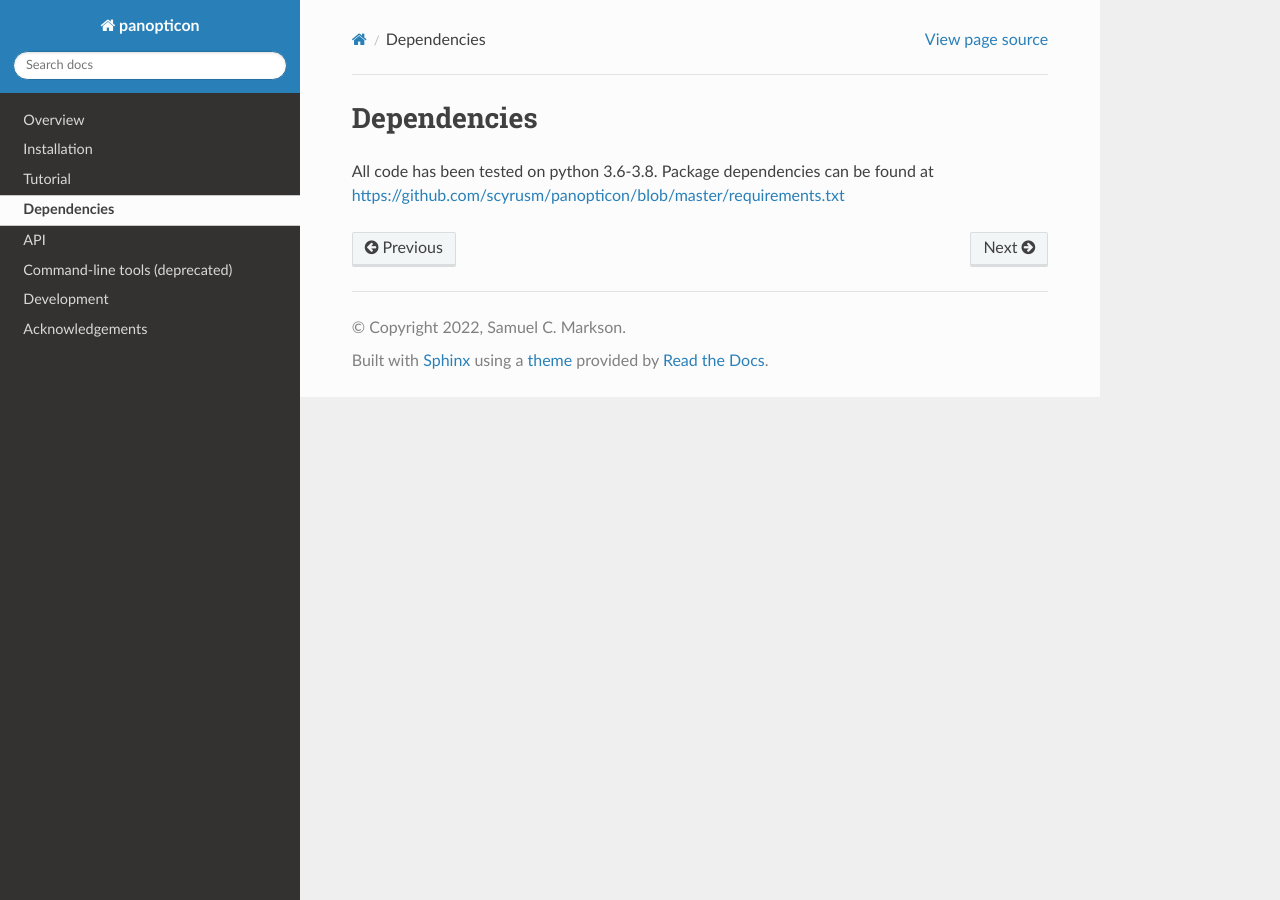
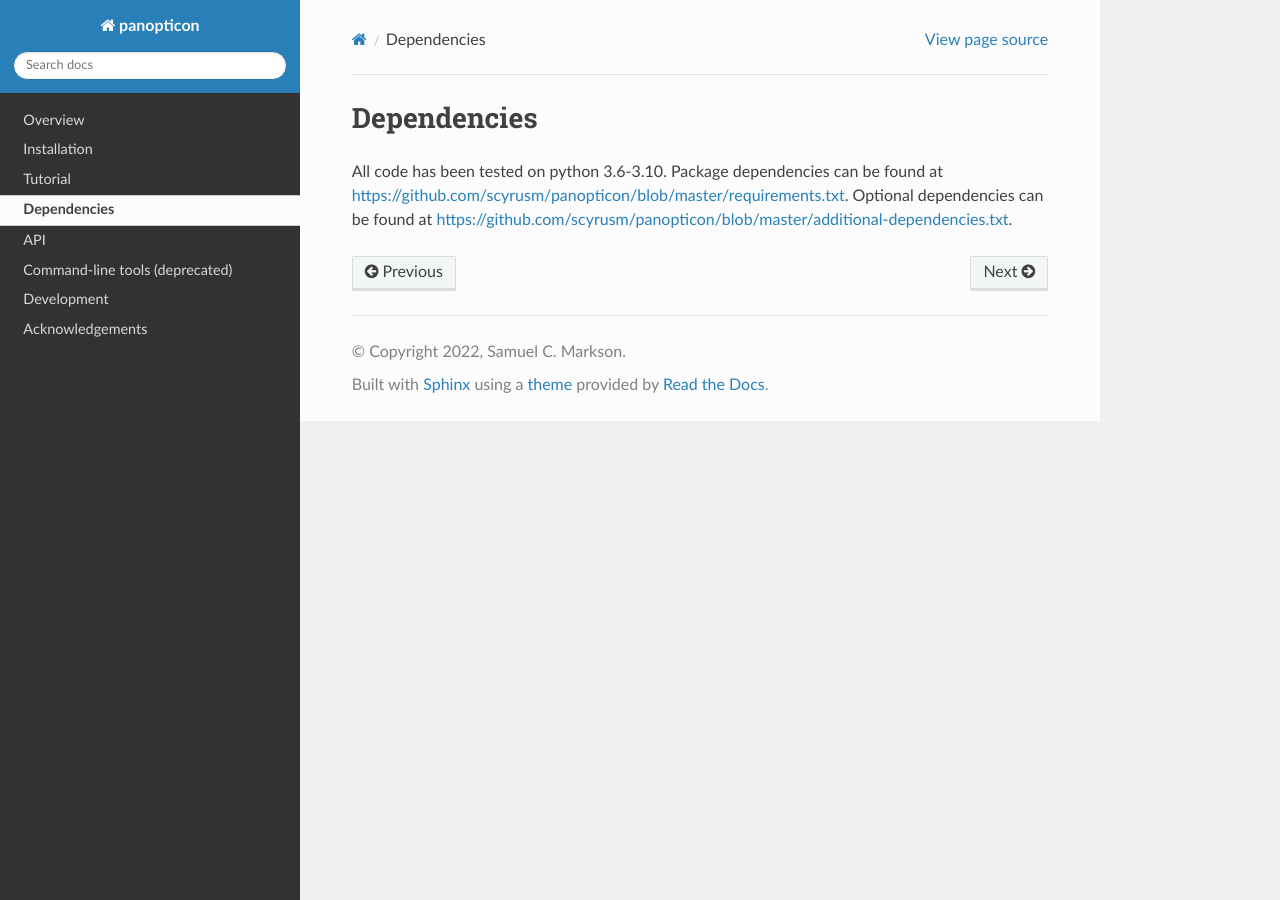
Before and after one commit to scyrusm/panopticon, a Sphinx documentation site: the page built from docs/dependencies.rst, in a window 1280 px wide. Built offline with Sphinx 7.4.7 and the Read the Docs theme 2.0.0, drawn with Linux system fonts in a browser that asks for light colours.

Commit message:
updated docs

```diff
--- a/docs/dependencies.rst
+++ b/docs/dependencies.rst
@@ -1,4 +1,4 @@
 ============
 Dependencies
 ============
-All code has been tested on python 3.6-3.8. Package dependencies can be found at https://github.com/scyrusm/panopticon/blob/master/requirements.txt
+All code has been tested on python 3.6-3.10. Package dependencies can be found at https://github.com/scyrusm/panopticon/blob/master/requirements.txt.  Optional dependencies can be found at https://github.com/scyrusm/panopticon/blob/master/additional-dependencies.txt.
```
